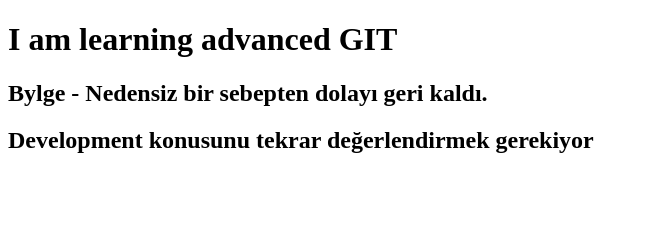
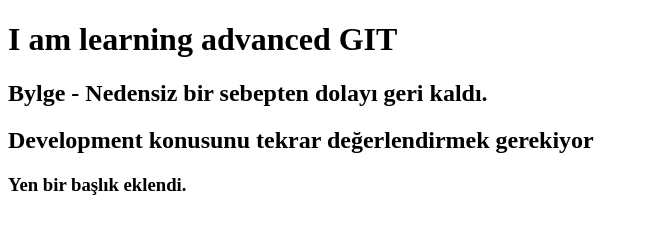
Before and after one commit to soylemezali42/git-advanced, a plain HTML site: page index.html in a window 1280 px wide. Shown: the whole page, without its empty margins (0-649 px from the left). Drawn offline with Linux system fonts and the light colour scheme.

Commit message:
h3 başlığı eklendi - 2

```diff
--- a/index.html
+++ b/index.html
@@ -8,6 +8,7 @@
     <h1>I am learning advanced GIT</h1>
     <h2>Bylge - Nedensiz bir sebepten dolayı geri kaldı.</h2>
     <h2>Development konusunu tekrar değerlendirmek gerekiyor</h2>
+    <h3>Yen bir başlık eklendi.</h3>
   </body>
 
 </html>
```
